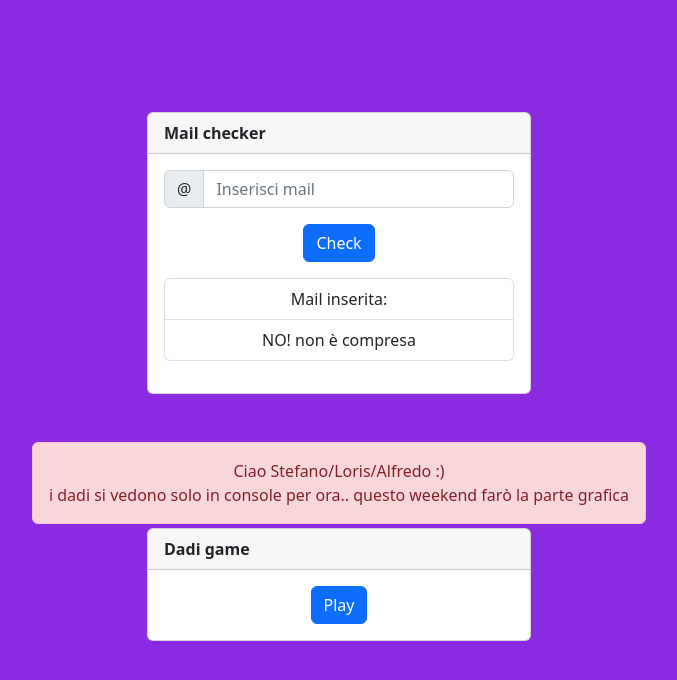
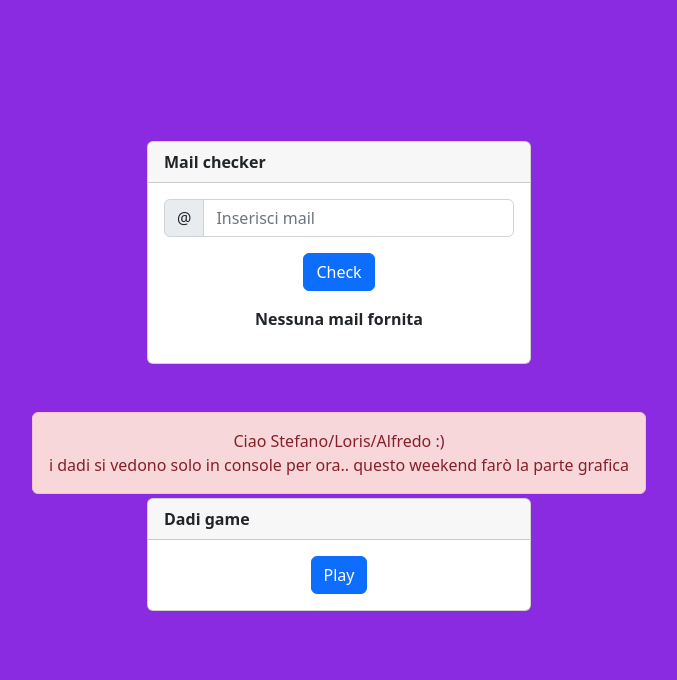
Before and after one commit to Stanghi/js-mail-dadi, a plain HTML site: page index.html in a window 1280 px wide. Both pictures are taken after a click on the button "Check". Shown: the whole page, without its empty margins (301-978 px from the left). Drawn offline with nearby package versions, Linux system fonts and the light colour scheme.

Commit message:
[add] input controller

```diff
--- a/assets/js/script.js
+++ b/assets/js/script.js
@@ -19,8 +19,8 @@ btnInput.addEventListener('click', function(){
     }
 
     const mailInput = document.getElementById('mail-user').value;
-    document.getElementById('1').innerHTML = `Mail inserita: <strong> ${mailInput} </strong>`;
 
+    if (mailInput !== ""){
         for (let i = 0; i < listaMail.length; i++){
             if (mailInput === listaMail[i]){
                 found = true;
@@ -33,10 +33,15 @@ btnInput.addEventListener('click', function(){
 
         if (found){
             console.log();
-        document.getElementById('2').innerHTML = `SI! è compresa`;
+            document.getElementById('output').innerHTML = `<strong>SI!</strong> è compresa`;
         }
         else{
-        document.getElementById('2').innerHTML = `NO! non è compresa`;
+            document.getElementById('output').innerHTML = `<strong>NO!</strong> non è compresa`;
+        }
+    }
+    else{
+        document.getElementById('output').innerHTML = `<strong>Nessuna mail fornita</strong>`;
+
     }
 
 });
@@ -54,7 +59,7 @@ console.log("USER",numberUser);
 console.log("PC",numberPC);
 
 if (numberUser > numberPC){
-    console.log("User vince");
+    console.log("USER vince");
 }
 else if (numberUser < numberPC){
     console.log("PC vince");
--- a/index.html
+++ b/index.html
@@ -27,10 +27,7 @@
                         <button id="btn-input" type="button" class="btn btn-primary mb-3">Check</button>
 
                         <div class="output-mail hide">
-                            <ul class="list-group mb-3">
-                                <li id="1" class="list-group-item"></li>
-                                <li id="2" class="list-group-item"></li>
-                            </ul>
+                            <p id="output"></p>
                         </div>
 
                     </form>
@@ -43,7 +40,7 @@
                 <div class="card mb-5">
                     <div class="card-header fw-bold">Dadi game</div>
                     <form class="p-3 d-flex justify-content-center">
-                        <button type="submit" class="btn btn-primary">Play</button>
+                        <button type="button" class="btn btn-primary">Play</button>
                     </form>
                 </div>
             </div>
```
Lines whose indentation alone changed are shown as unchanged.
